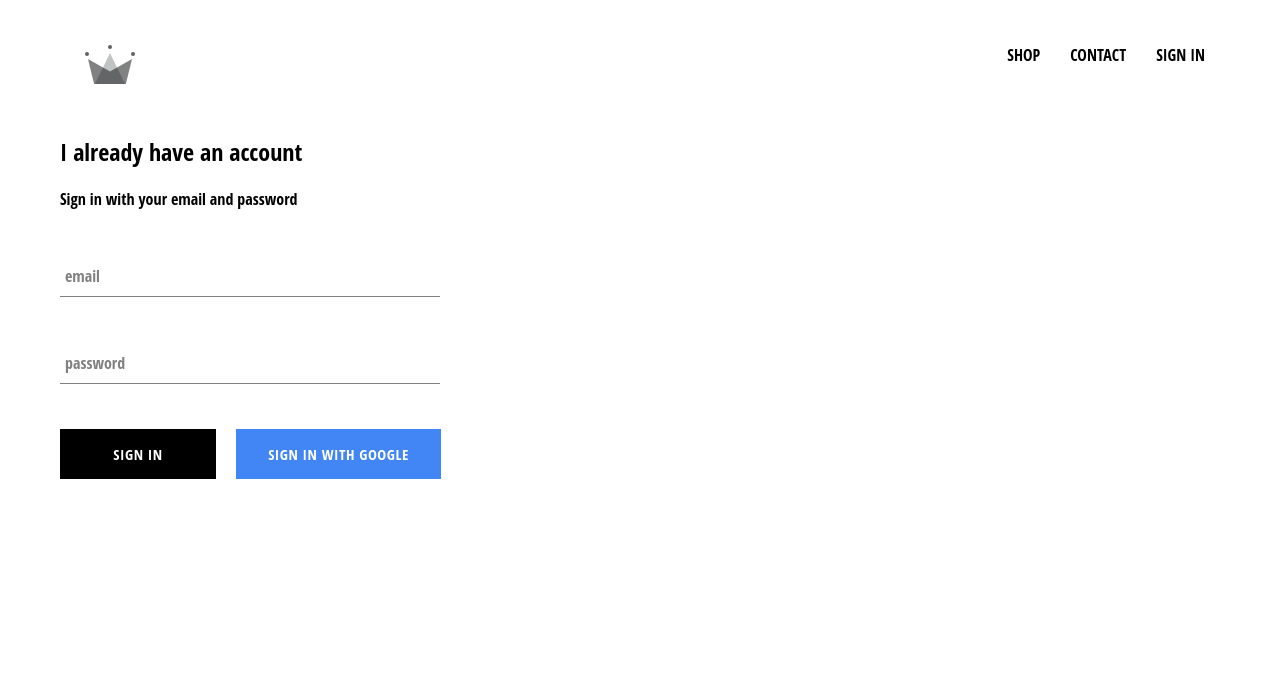
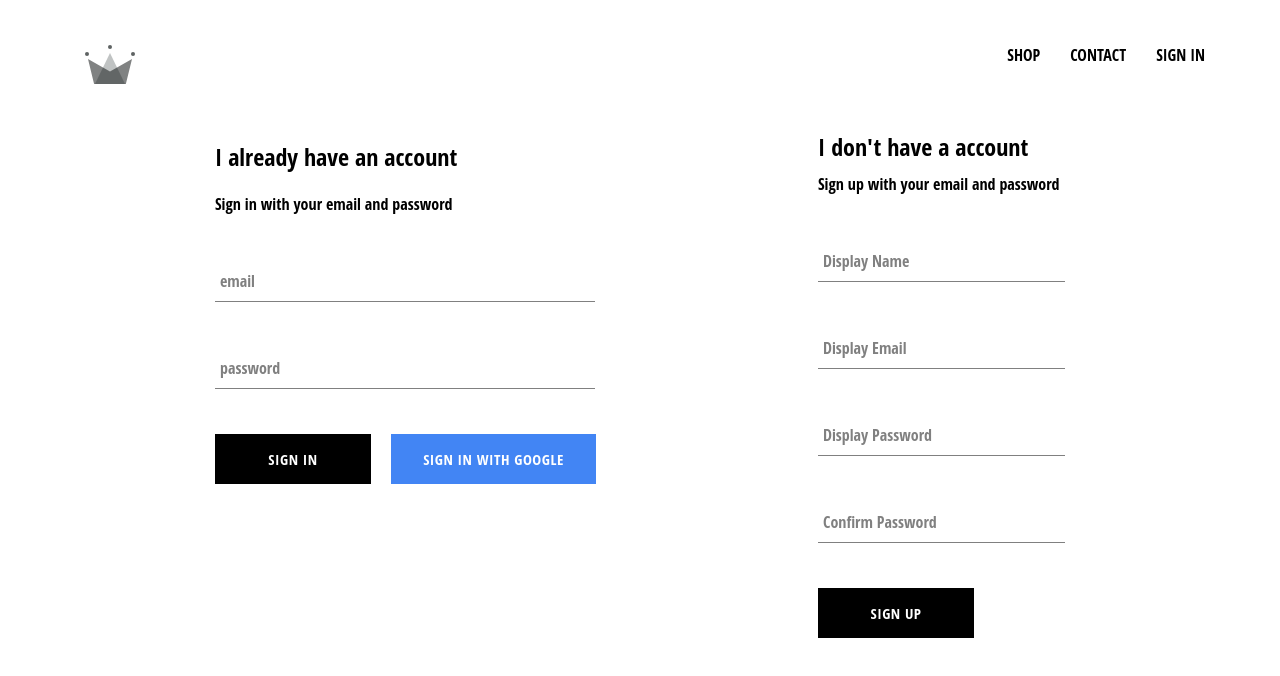
Before and after one commit to fintech-91/crwn-clothing, a React (Create React App) app: page /signin in a window 1280 px wide. Shown: the top 676 px of the page. Built offline with nearby package versions, Linux system fonts and the light colour scheme; no server answers.

Commit message:
Applied functionality to store users in firebase

```diff
--- a/src/App.js
+++ b/src/App.js
@@ -6,7 +6,7 @@ import HomePage from './components/pages/homepage/homepage.component';
 import ShopPage from './components/pages/shop/shop.component';
 import SignInAndSignUpPage from './components/pages/signInAndSignOut/signInAndSignOut.component';
 import Header from './components/header/header.component';
-import { auth} from './firebase/firebase.utils.jsx';
+import { auth, createUserProfileDocument} from './firebase/firebase.utils.jsx';
 
 class App extends React.Component {
 
@@ -20,10 +20,25 @@ class App extends React.Component {
   unsubscribeFromAuth = null
 
   componentDidMount(){
-  this.unsubscribeFromAuth = auth.onAuthStateChanged(user => {
-      this.setState({currentUser:user});
-      console.log(user);
-    });
+    this.unsubscribeFromAuth = auth.onAuthStateChanged(async userAuth => {
+      if(userAuth){
+        const userRef = await createUserProfileDocument(userAuth);
+
+        userRef.onSnapshot(snapshot => {
+          this.setState({
+            currentUser:{
+              id: snapshot.id,
+              ...snapshot.data()
+            }
+          }, () => {
+           console.log(this.state);
+          });
+
+        });
+
+      }
+      this.setState({ currentUser: userAuth });
+     });
   }
 
   componentWillUnmount() {
--- a/src/components/pages/signInAndSignOut/signInAndSignOut.component.jsx
+++ b/src/components/pages/signInAndSignOut/signInAndSignOut.component.jsx
@@ -1,13 +1,16 @@
 import React from 'react';
 
-import SignIn from '../../pages/sign-in/sign-in.component'
+import SignIn from '../../pages/sign-in/sign-in.component';
+import SignUp from '../../sign-up/sign-up.component';
 
 import './signInAndSignOut.styles.scss';
+
 
 
 const SignInAndSignUpPage = () => (
     <div className='sign-in-and-sign-up'>
         <SignIn />
+        <SignUp/>
     </div>
 
 )
--- a/src/components/pages/signInAndSignOut/signInAndSignOut.styles.scss
+++ b/src/components/pages/signInAndSignOut/signInAndSignOut.styles.scss
@@ -0,0 +1,6 @@
+.sign-in-and-sign-up{
+    width: 850px;
+    display: flex;
+    justify-content: space-between;
+    margin: 30px auto;
+}
--- /dev/null
+++ b/src/components/sign-up/sign-up.component.jsx
@@ -0,0 +1,104 @@
+import React from 'react';
+
+import FormInput from '../form-input/form-input.component';
+import CustomButton from '../custom-button/custom-button.component';
+
+import { auth, createUserProfileDocument } from '../../firebase/firebase.utils';
+
+import './sign-up.styles.scss';
+import SignIn from '../pages/sign-in/sign-in.component';
+
+class SignUp extends React.Component
+{
+    constructor(){
+        super();
+
+        this.state = {
+            displayName: '',
+            email: '',
+            password: '',
+            confirmPassword: ''
+        };
+    }
+
+    handleSubmit = async event => {
+        event.preventDefault();
+        const {displayName, email, password, confirmPassword } = this.state;
+
+        if(password != confirmPassword){
+            alert("Password don't match");
+            return;
+        }
+
+        try{
+            const { user } = await auth.createUserWithEmailAndPassword
+            (
+                email,
+                password
+            );
+           await createUserProfileDocument(user, {displayName});
+           this.setState({
+            displayName: '',
+            email: '',
+            password: '',
+            confirmPassword: ''
+           });
+
+        }catch(error){
+            console.error(error);
+        }
+    };
+
+    handleChange = event => {
+        const {name, value } = event.target;
+        this.setState({[name]: value});
+    }
+
+    render() {
+        const {displayName, email, password, confirmPassword } = this.state;
+        return (
+            <div className='sign-up'>
+            <h2 className='title'>I don't have a account</h2>
+            <span>Sign up with your email and password</span>
+            <form className='sign-up-form' onSubmit={this.handleSubmit}>
+            <FormInput
+              type='text'
+              name='displayName'
+              value={displayName}
+              onChange={this.handleChange}
+              label='Display Name'
+              required
+            />
+            <FormInput
+              type='text'
+              name='email'
+              value={email}
+              onChange={this.handleChange}
+              label='Display Email'
+              required
+            />
+
+            <FormInput
+              type='password'
+              name='password'
+              value={password}
+              onChange={this.handleChange}
+              label='Display Password'
+              required
+            />
+            <FormInput
+              type='password'
+              name='confirm password'
+              value={confirmPassword}
+              onChange={this.handleChange}
+              label='Confirm Password'
+              required
+            />
+            <CustomButton type='submit'>SIGN UP</CustomButton>
+            </form>
+            </div>
+        );
+    }
+}
+
+export default SignUp;
--- a/src/firebase/firebase.utils.jsx
+++ b/src/firebase/firebase.utils.jsx
@@ -21,7 +21,7 @@ export const createUserProfileDocument = async (userAuth, additionalData) => {
   const userRef = firestore.doc(`users/${userAuth.uid}`);
 
   const snapShot = await userRef.get();
-
+  console.log(snapShot);
   if (!snapShot.exists) {
     const { displayName, email } = userAuth;
     const createdAt = new Date();
```
Also changed, not shown: src/components/sign-up/sign-up.styles.scss (added).
